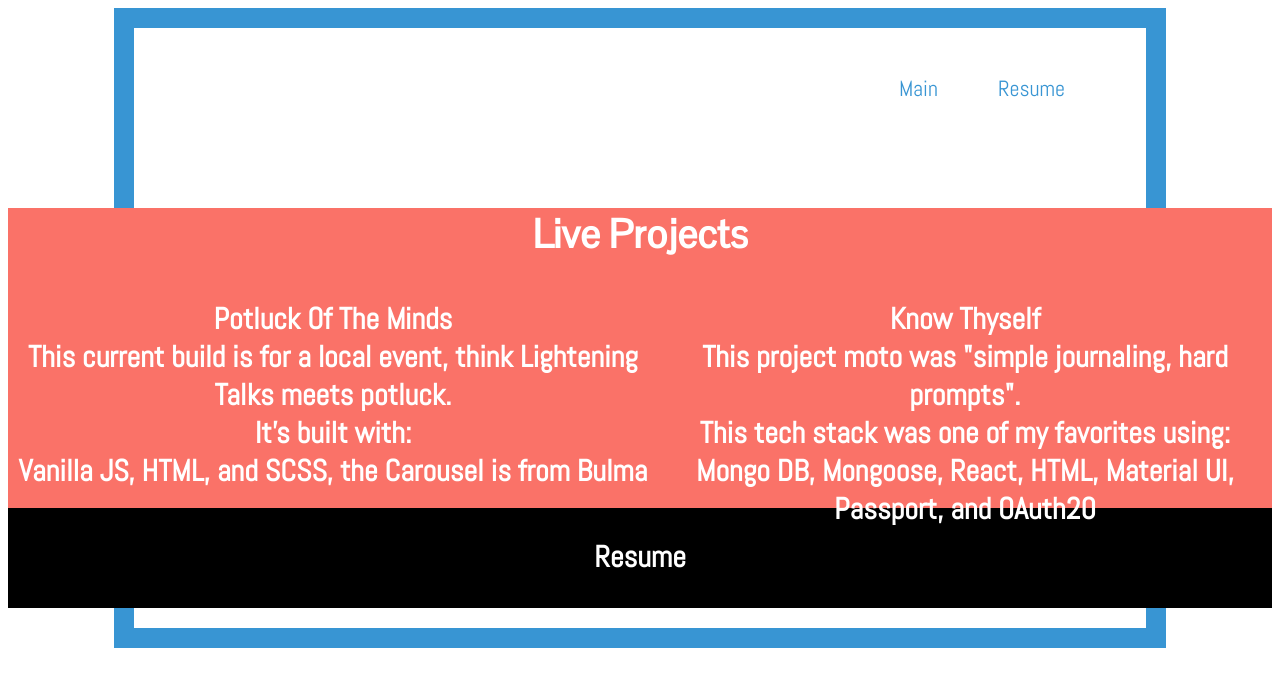
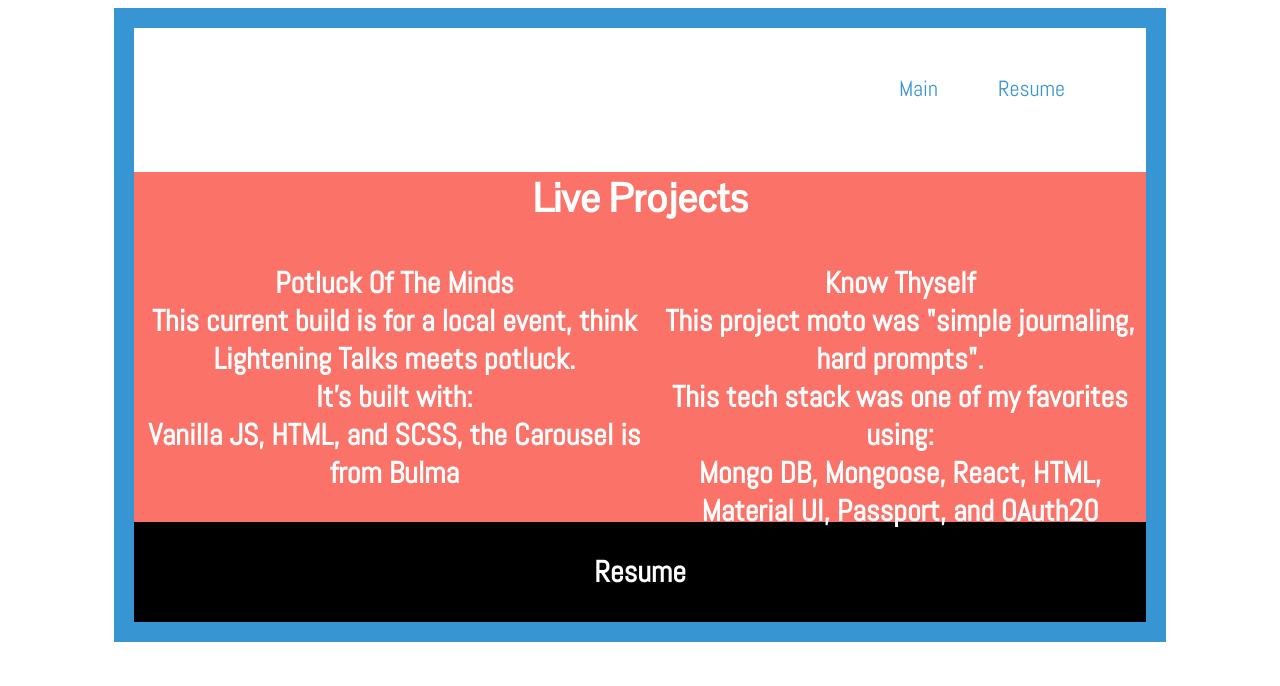
Before and after one commit to alison-morgan/portfolio-yo, a website: page public/views/projects.html in a window 1280 px wide. Drawn offline with nearby package versions, Linux system fonts and the light colour scheme.

Commit message:
fixed the auto-resizing of the projects page

```diff
--- a/public/styles/projects.css
+++ b/public/styles/projects.css
@@ -14,7 +14,7 @@
  }
 
  .outter-box-div{
-     height: 600px;
+     height: 100%;
      width: 80%;
      border: 20px solid#3895d3;
      margin-left: auto;
@@ -32,12 +32,11 @@
  }
 
  .inner-box-div{
-    height: 300px;
+    height: 350px;
     width: 100%;
     background-color: #FA7268;
     margin-left: auto;
     margin-right: auto;
-    margin-top: -38%;
  }
 
  .text-div{
--- a/public/views/projects.html
+++ b/public/views/projects.html
@@ -16,9 +16,8 @@
     <div class='outter-box-div'>
         <ul class='nav-list'>
             <li class='nav-list-item'><a href="../index.html">Main</a></li>
-            <li class='nav-list-item'><a>Resume</a></li>
+            <li class='nav-list-item'><a href="./resume.html">Resume</a></li>
         </ul>
-    </div>
         <div class='inner-box-div'>
             <div class='text-div'>
                 <p class='text-projects-header'>Live Projects</p>
@@ -35,7 +34,8 @@
             </div>
         </div>
         <div class='resume-div'>
-        <p class='text-resume-link'><a class='text-resume-link' href="./resume.html">Resume</a></p>
+            <p class='text-resume-link'></p><a class='text-resume-link' href="./resume.html">Resume</a></p>
+        </div>
     </div>
 </body>
 <script src="../index.js"></script>
```
Lines whose indentation alone changed are shown as unchanged.
